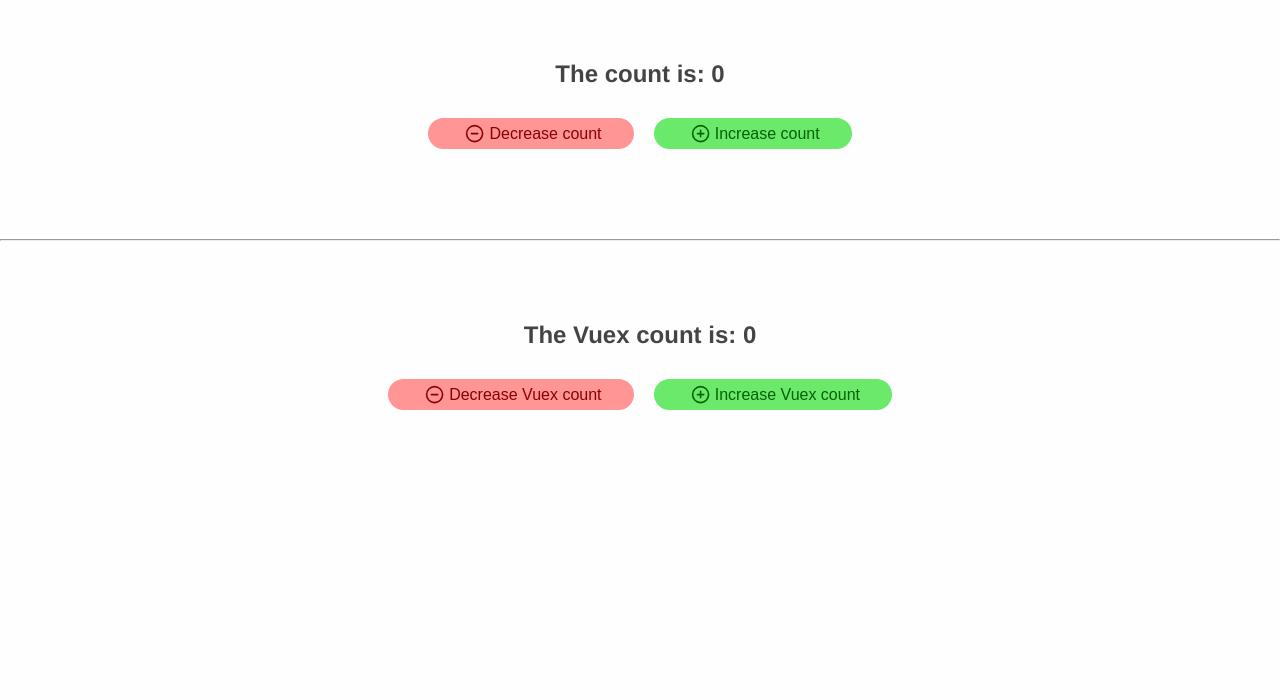
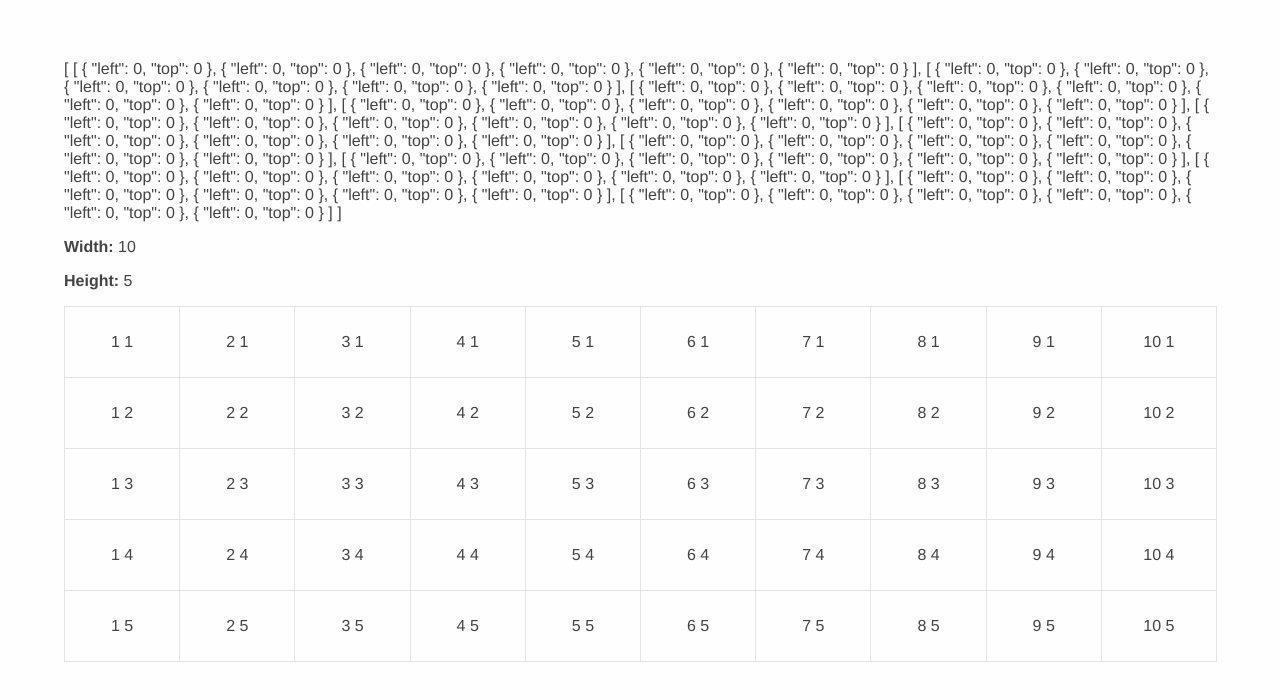
Before and after one commit to JipFr/cells-game, a Vue app: page / in a window 1280 px wide. Shown: the top 700 px of the page. Built offline with nearby package versions, Linux system fonts and the light colour scheme.

Commit message:
feat(game): basic toggle and grid

```diff
--- /dev/null
+++ b/src/components/Game.vue
@@ -0,0 +1,177 @@
+<template>
+	<main>
+		<p>{{ walls }}</p>
+		<p><strong>Width:</strong> {{ width }}</p>
+		<p><strong>Height:</strong> {{ height }}</p>
+		<div class="cells">
+			<div class="row" v-for="y of height" :key="`row-${y}`">
+				<div
+					class="cell-wrapper column"
+					v-for="x of width"
+					:key="`column-${x}`"
+				>
+					<div
+						class="top-wall wall"
+						:class="walls[x]?.[y - 1]?.top ? '' : 'other-wall'"
+						@click="() => doToggle(x, y - 1, 'top')"
+					></div>
+
+					<div
+						class="left-wall wall"
+						:class="walls[x - 1]?.[y]?.left ? '' : 'other-wall'"
+						@click="() => doToggle(x - 1, y, 'left')"
+					></div>
+
+					<div
+						class="bottom-wall wall"
+						:class="walls[x]?.[y]?.top ? '' : 'other-wall'"
+						@click="() => doToggle(x, y, 'top')"
+					></div>
+
+					<div class="cell">{{ x }} {{ y }}</div>
+				</div>
+
+				<div
+					class="right-wall wall"
+					:class="walls[width]?.[y]?.left ? '' : 'other-wall'"
+					@click="() => doToggle(width, y, 'left')"
+				></div>
+			</div>
+		</div>
+	</main>
+</template>
+
+<style lang="scss" scoped>
+main {
+	width: 90%;
+	margin: 40px auto;
+	max-width: 1300px;
+}
+
+.cells {
+	width: 100%;
+	border-top: 1px solid var(--border);
+	border-right: 1px solid var(--border);
+	position: relative;
+
+	.row {
+		display: flex;
+	}
+
+	.column,
+	.row {
+		position: relative;
+	}
+
+	.row .cell {
+		border-bottom: 1px solid var(--border);
+	}
+
+	.column {
+		border-left: 1px solid var(--border);
+	}
+}
+
+.cell-wrapper {
+	position: relative;
+	width: 100%;
+}
+.cell {
+	height: 70px;
+	display: flex;
+	justify-content: center;
+	align-items: center;
+}
+
+.wall {
+	position: absolute;
+	--s: 10px;
+	background: lime;
+
+	&.other-wall {
+		background: transparent;
+		cursor: pointer;
+
+		&:hover {
+			background: var(--border);
+		}
+	}
+
+	&.left-wall,
+	&.right-wall {
+		width: var(--s);
+		height: 100%;
+		top: 0;
+		left: calc(var(--s) / 2 * -1);
+
+		&.right-wall {
+			left: initial;
+			right: calc(var(--s) / 2 * -1);
+		}
+	}
+
+	&.top-wall,
+	&.bottom-wall {
+		width: 100%;
+		height: var(--s);
+		top: calc(var(--s) / 2 * -1);
+		left: 0;
+
+		&.bottom-wall {
+			top: initial;
+			bottom: calc(var(--s) / 2 * -1);
+		}
+	}
+
+	&:hover {
+		--s: 20px;
+		background: green;
+	}
+}
+</style>
+
+<script lang="ts">
+// Import Vue stuff
+import { ref, defineComponent } from "vue";
+
+// Import components
+import Button from "~/components/util/Button.vue";
+
+export default defineComponent({
+	components: {
+		Button,
+	},
+	setup: () => {
+		const width = ref(10);
+		const height = ref(5);
+
+		const walls = ref(
+			Array(width.value + 1)
+				.fill(0)
+				.map((_) =>
+					Array(height.value + 1)
+						.fill(0)
+						.map((v) => ({ left: 0, top: 0 }))
+				)
+		);
+
+		function doToggle(x: number, y: number, dir: "left" | "top") {
+			console.log(x, y, dir);
+			if (walls.value[x][y][dir] === 0) {
+				walls.value[x][y][dir] = 1;
+				console.log(1);
+			} else if (walls.value[x][y][dir]) {
+				walls.value[x][y][dir] = 0;
+				console.log(2);
+			}
+		}
+
+		return {
+			width,
+			height,
+			walls,
+			doToggle,
+		};
+	},
+});
+</script>
--- a/src/components/HelloWorld.vue
+++ /dev/null
@@ -1,84 +0,0 @@
-<template>
-  <main>
-    <section>
-      <h1 class="do-center">The count is: {{ count }}</h1>
-    </section>
-    <div class="do-center do-x-spacing">
-      <Button @click="count--" type="red">
-        <min-circle-icon />
-        Decrease count
-      </Button>
-      <Button @click="count++">
-        <plus-circle-icon />
-        Increase count
-      </Button>
-    </div>
-
-    <hr />
-
-    <section>
-      <h1 class="do-center">The Vuex count is: {{ storeCount }}</h1>
-    </section>
-    <div class="do-center do-x-spacing">
-      <Button @click="decrease" type="red">
-        <min-circle-icon />
-        Decrease Vuex count
-      </Button>
-      <Button @click="increase">
-        <plus-circle-icon />
-        Increase Vuex count
-      </Button>
-    </div>
-  </main>
-</template>
-
-<style lang="scss" scoped>
-.do-center {
-  text-align: center;
-}
-.do-x-spacing > * {
-  margin: 10px;
-}
-hr {
-  margin: 80px 0;
-}
-</style>
-
-<script lang="ts">
-// Import Vue stuff
-import { ref, defineComponent } from "vue";
-
-// Import components
-import Button from "~/components/util/Button.vue";
-
-// Import icons
-import PlusCircleIcon from "@icons/plus-circle.svg";
-import MinCircleIcon from "@icons/min-circle.svg";
-
-export default defineComponent({
-  components: {
-    Button,
-    PlusCircleIcon,
-    MinCircleIcon,
-  },
-  setup: () => {
-    const count = ref(0);
-    return {
-      count,
-    };
-  },
-  methods: {
-    increase() {
-      this.$store.commit("increment");
-    },
-    decrease() {
-      this.$store.commit("decrease");
-    },
-  },
-  computed: {
-    storeCount(): number {
-      return this.$store.state.count;
-    },
-  },
-});
-</script>
--- a/src/views/Home.vue
+++ b/src/views/Home.vue
@@ -1,17 +1,17 @@
 <template>
-  <div>
-    <HelloWorld />
-  </div>
+	<div>
+		<Game />
+	</div>
 </template>
 
 <script lang="ts">
 import { defineComponent } from "vue";
-import HelloWorld from "../components/HelloWorld.vue";
+import Game from "../components/Game.vue";
 
 export default defineComponent({
-  name: "Home",
-  components: {
-    HelloWorld,
-  },
+	name: "Home",
+	components: {
+		Game,
+	},
 });
 </script>
```
